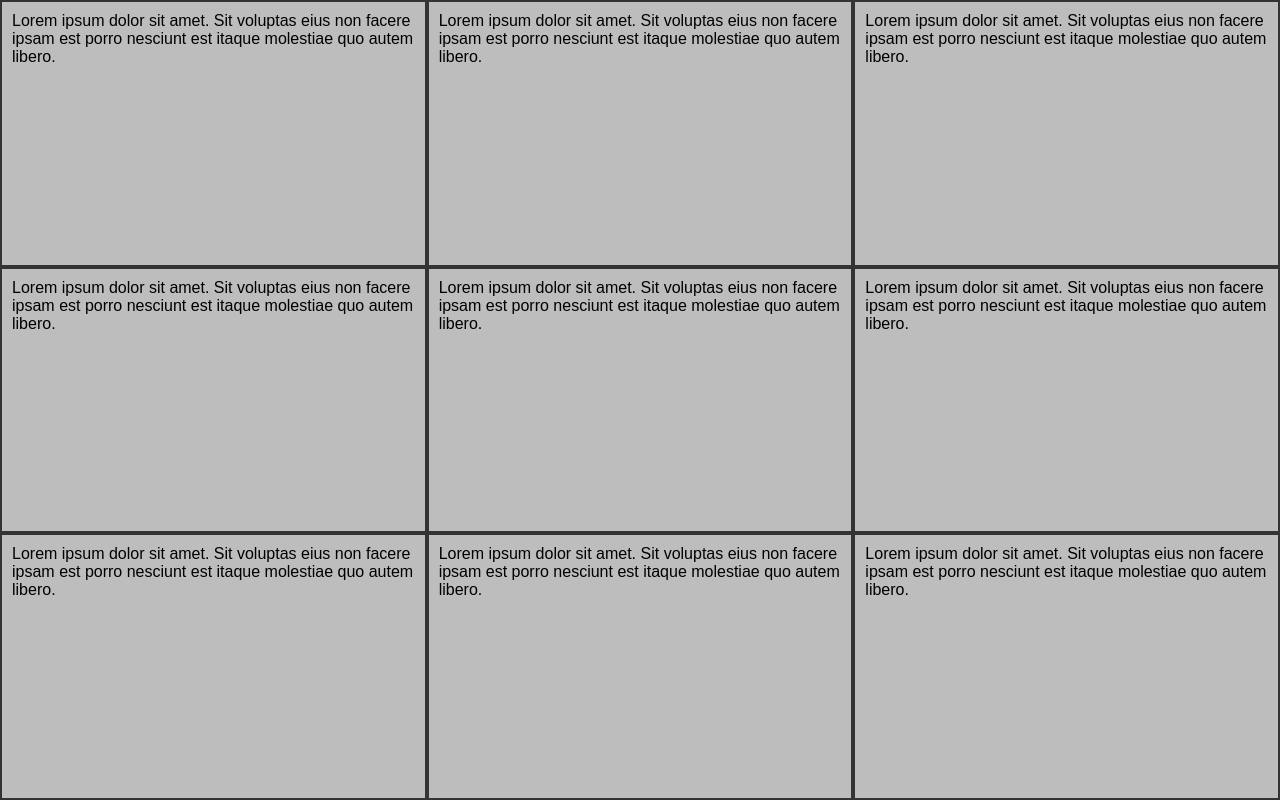
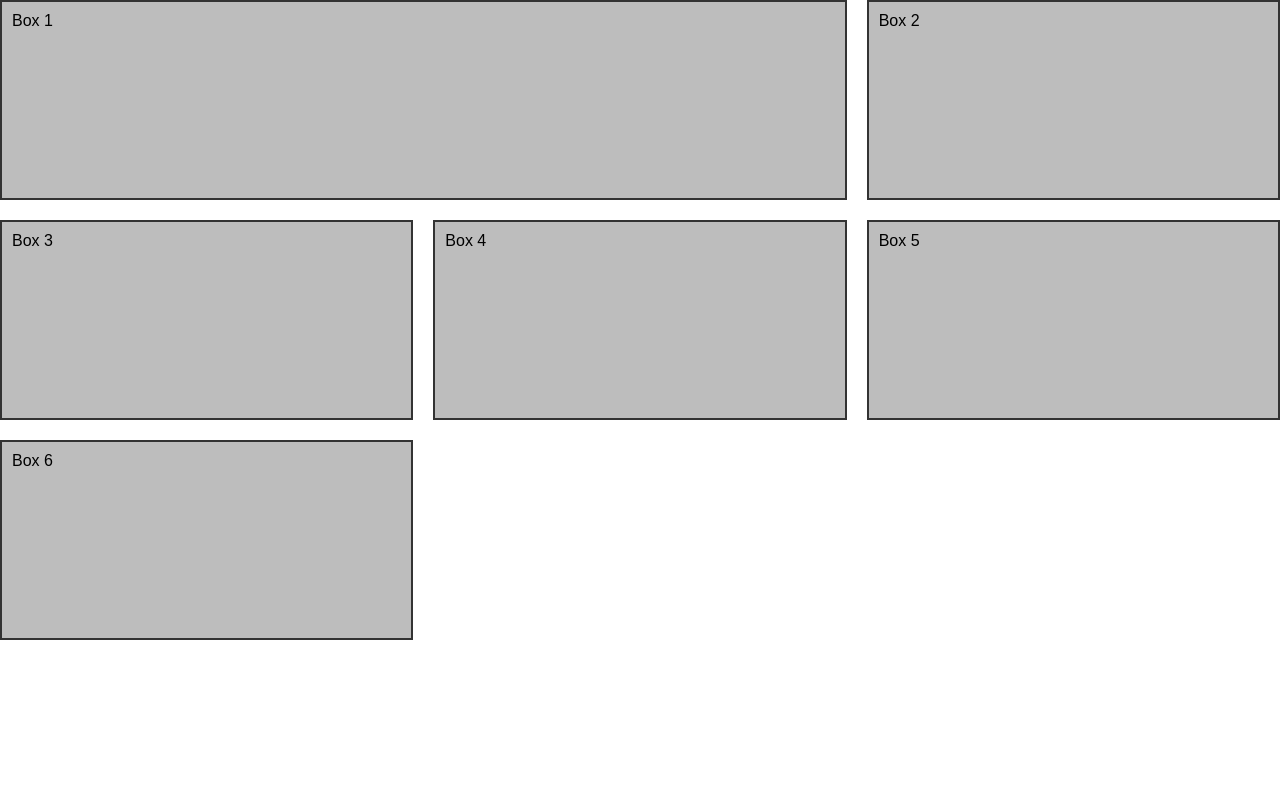
Before and after one commit to brunalmucelli/Layout-Grid, a plain HTML site: page index.html in a window 1280 px wide. Drawn offline with Linux system fonts and the light colour scheme.

Commit message:
Utilização de grid-column e grid-row

```diff
--- a/index.html
+++ b/index.html
@@ -9,15 +9,12 @@
 </head>
 <body>
     <div class="container">
-        <div class="box box-1">Lorem ipsum dolor sit amet. Sit voluptas eius non facere ipsam est porro nesciunt est itaque molestiae quo autem libero. </div>
-        <div class="box box-2">Lorem ipsum dolor sit amet. Sit voluptas eius non facere ipsam est porro nesciunt est itaque molestiae quo autem libero. </div>
-        <div class="box box-3">Lorem ipsum dolor sit amet. Sit voluptas eius non facere ipsam est porro nesciunt est itaque molestiae quo autem libero. </div>
-        <div class="box box-1">Lorem ipsum dolor sit amet. Sit voluptas eius non facere ipsam est porro nesciunt est itaque molestiae quo autem libero. </div>
-        <div class="box box-2">Lorem ipsum dolor sit amet. Sit voluptas eius non facere ipsam est porro nesciunt est itaque molestiae quo autem libero. </div>
-        <div class="box box-3">Lorem ipsum dolor sit amet. Sit voluptas eius non facere ipsam est porro nesciunt est itaque molestiae quo autem libero. </div>
-        <div class="box box-1">Lorem ipsum dolor sit amet. Sit voluptas eius non facere ipsam est porro nesciunt est itaque molestiae quo autem libero. </div>
-        <div class="box box-2">Lorem ipsum dolor sit amet. Sit voluptas eius non facere ipsam est porro nesciunt est itaque molestiae quo autem libero. </div>
-        <div class="box box-3">Lorem ipsum dolor sit amet. Sit voluptas eius non facere ipsam est porro nesciunt est itaque molestiae quo autem libero. </div>
+        <div class="box box-1">Box 1 </div>
+        <div class="box box-2">Box 2 </div>
+        <div class="box box-3">Box 3 </div>
+        <div class="box box-4">Box 4 </div>
+        <div class="box box-5">Box 5 </div>
+        <div class="box box-6">Box 6 </div>
     </div>
 </body>
 </html>
--- a/style.css
+++ b/style.css
@@ -14,6 +14,10 @@
     display: grid;
     height: 100vh;
     grid-template-columns: repeat(3, 1fr);
-    /* : 1fr 1fr 1fr*/
-    grid-template-rows: repeat(3, 1fr);
+    grid-gap: 20px;
+    grid-auto-rows: 200px;
 }
+
+.box-1{
+    grid-column: 1/3;
+}
```
